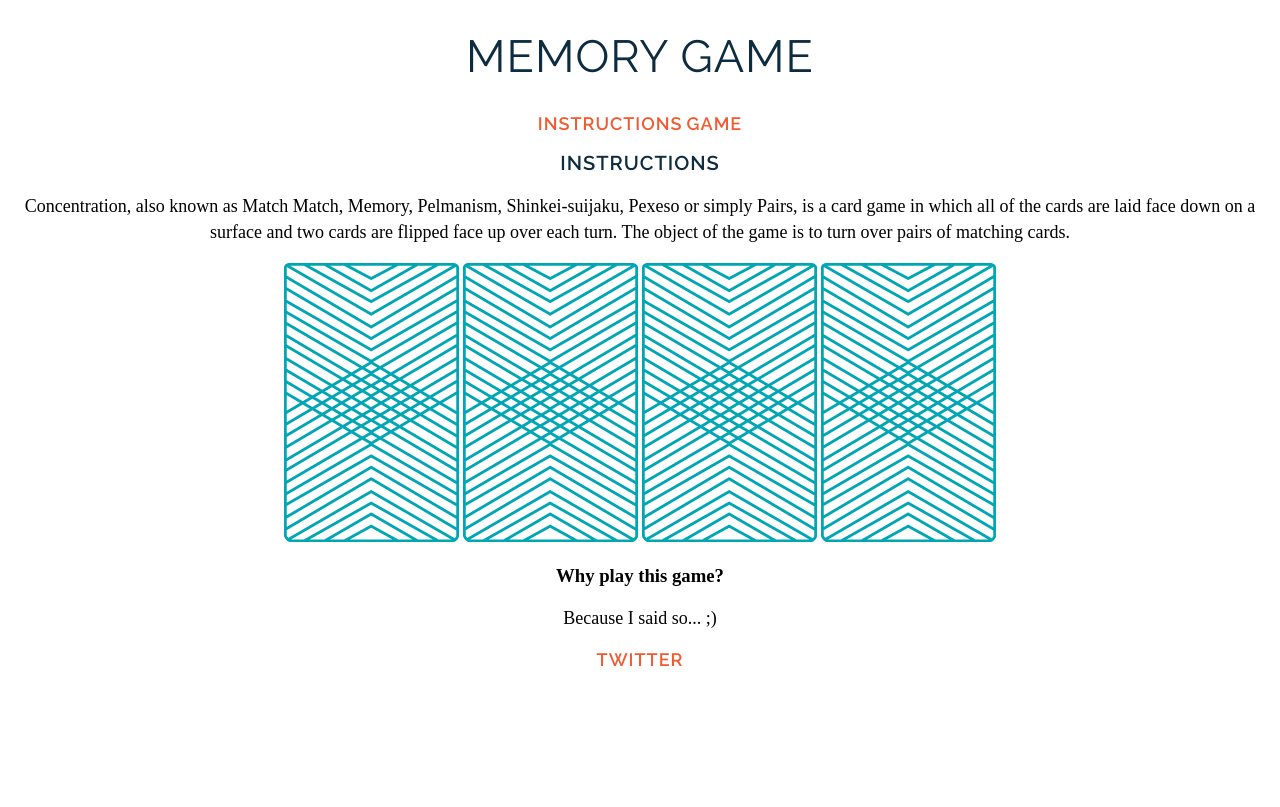
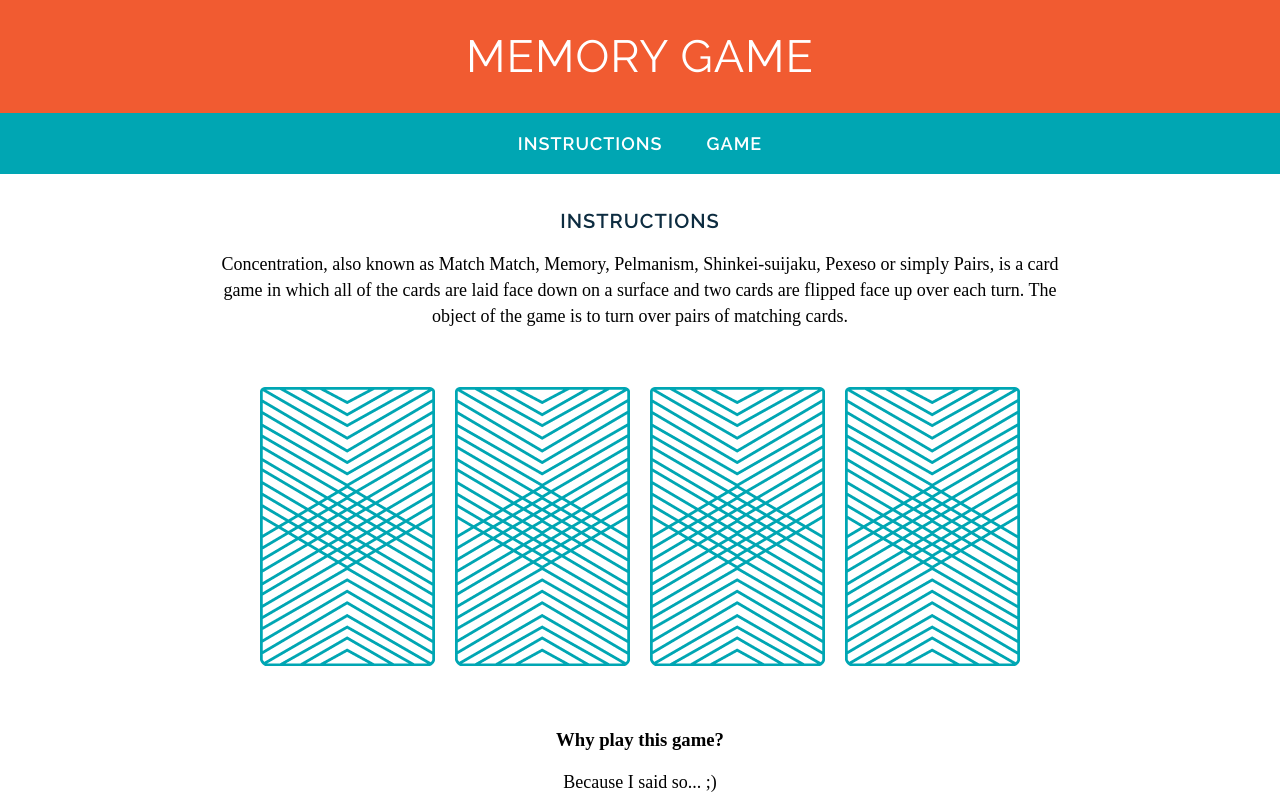
Before and after one commit to RGhadamian/wdi-fundamentals-memorygame, a plain HTML site: page index.html in a window 1280 px wide. Drawn offline with Linux system fonts and the light colour scheme; a web font is replaced by a local one.

Commit message:
Added styling to index.html

```diff
--- a/css/style.css
+++ b/css/style.css
@@ -1,25 +1,49 @@
 body {
 text-align: center;
+margin: 0;
+}
+
+header {
+  background-color: #F15B31;
+  padding: 30px 20px;
+}
+
+nav {
+  background-color: #00A6B3;
+  padding: 20px 0;
+}
+
+main {
+  width: 850px;
+  margin: 35px auto;
+}
+
+img {
+  margin: 40px 8px;
+  display: inline-block;
 }
 
 h1 {
 font-family: "Raleway", sans-serif;
 font-weight: 400;
-color: #0D2C40;
+color: #FFFFFF;
 text-transform: uppercase;
 font-size: 45px;
 font-weight: 400;
 letter-spacing: 1px;
+margin: 0;
 }
 
 a {
   font-family: "Raleway", sans-serif;
-  color: #F15B31;
+  color: #FFFFFF;
   letter-spacing: 1px;
   font-weight: 600;
   font-size: 18px;
   text-transform: uppercase;
   text-decoration: none;
+  padding: 20px 0;
+  margin: 0 20px;
 }
 
 h2 {
--- a/index.html
+++ b/index.html
@@ -7,19 +7,30 @@
     <link rel="stylesheet" type="text/css" href="css/style.css">
   </head>
   <body>
-    <h1>Memory Game</h1>
-    <a href="#">Instructions</a> <a href="#">Game</a>
+    <header>
+        <h1>Memory Game</h1>
+    </header>
+
+    <nav>
+        <a href="#">Instructions</a>
+        <a href="#">Game</a>
+    </nav>
+    <main>
     <h2>Instructions</h2>
 
     <p>Concentration, also known as Match Match, Memory, Pelmanism, Shinkei-suijaku, Pexeso or simply Pairs, is a card game in which all of the cards are laid face down on a surface and two cards are flipped face up over each turn. The object of the game is to turn over pairs of matching cards.</p>
-    <div>
+
+    <div class="cards">
       <img src="images/back.png" alt="Queen of Diamonds">
       <img src="images/back.png" alt="Queen of Hearts">
       <img src="images/back.png" alt="King of Diamonds">
       <img src="images/back.png" alt="King of Hearts">
     </div>
-    <h3>Why play this game?</h3>
-    <p>Because I said so... ;)</p>
-    <a href="https://twitter.com/rghadamian" target="_blank">Twitter</a>
+      <h3>Why play this game?</h3>
+      <p>Because I said so... ;)</p>
+    </main>
+    <footer>
+        <a href="https://twitter.com/rghadamian" target="_blank">Twitter</a>
+    </footer>
   </body>
 </html>
```
